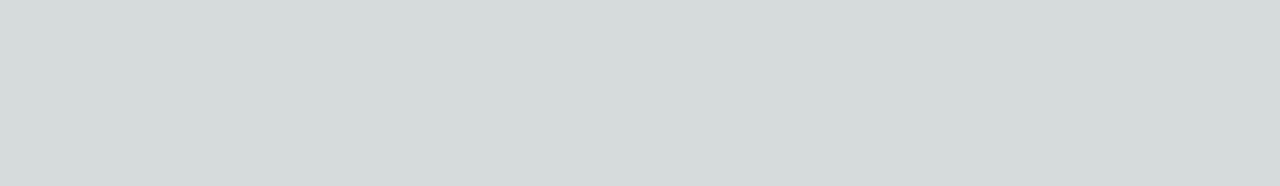
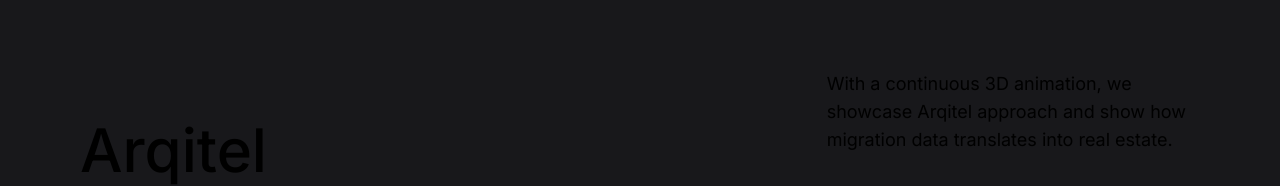
Before and after one commit to harshit-senpai/Refokus, a Next.js app: page / in a window 1280 px wide. Shown: the part 911-1097 px from the top of the page. Before the commit the page ends 821 px from the top, so only its background shows below. Built offline with nearby package versions, Linux system fonts and the light colour scheme.

Commit message:
products

```diff
--- a/app/page.tsx
+++ b/app/page.tsx
@@ -1,5 +1,6 @@
 import Navbar from "@/components/Navbar";
 import Work from "@/components/Work";
+import Products from "@/components/products/Products";
 import Strips from "@/components/strips/Strips";
 import Image from "next/image";
 import Link from "next/link";
@@ -10,6 +11,7 @@
       <Navbar />
       <Work />
       <Strips />
+      <Products />
     </div>
   );
 }
--- a/components/Button.tsx
+++ b/components/Button.tsx
@@ -1,9 +1,13 @@
 import { IoIosReturnRight } from "react-icons/io";
 
-const Button = () => {
+interface ButtonProps {
+  title?: string;
+}
+
+const Button = ({ title = "Get Started" }: ButtonProps) => {
   return (
-    <div className="min-w-40 px-4 py-2 rounded-full text-black bg-white flex items-center justify-between">
-      <span className="text-sm font-medium">Get Started</span>
+    <div className="max-w-40 min-w-40 px-4 py-2 rounded-full text-black bg-white flex items-center justify-between">
+      <span className="text-sm font-medium">{title}</span>
       <IoIosReturnRight />
     </div>
   );
--- a/components/Navbar.tsx
+++ b/components/Navbar.tsx
@@ -22,7 +22,10 @@
             >
               {index === 1 && (
                 <span
-                  style={{ boxShadow: "0 0 0.5em #00FF19" }}
+                  style={{
+                    boxShadow: "0 0 0.5em #00FF19",
+                    backgroundImage: "linear-gradient(90deg, #abffb3, #fff);",
+                  }}
                   className="bg-[#00FF19] inline-block w-1.5 h-1.5 rounded-full"
                 ></span>
               )}
--- /dev/null
+++ b/components/products/Product.tsx
@@ -0,0 +1,27 @@
+import Button from "../Button";
+
+interface ProductProps {
+  title: string;
+  description: string;
+  live: boolean;
+  caseStudy?: boolean;
+}
+
+const Product = ({ title, description, live, caseStudy }: ProductProps) => {
+  return (
+    <div className="w-full py-20 px-20">
+      <div className="max-w-[1440px] mx-auto flex items-center justify-between">
+        <h1 className="text-6xl font-medium capitalize">{title}</h1>
+        <div className="w-1/3">
+          <p className="mb-10 text-lg font-regular text-muted">{description}</p>
+          <div className="flex items-center gap-5">
+            <Button />
+            {caseStudy && <Button title="Case Study" />}
+          </div>
+        </div>
+      </div>
+    </div>
+  );
+};
+
+export default Product;
--- /dev/null
+++ b/components/products/Products.tsx
@@ -0,0 +1,20 @@
+import { products } from "@/constants";
+import Product from "./Product";
+
+const Products = () => {
+  return (
+    <div className="mt-20">
+      {products.map((product, index) => (
+        <Product
+          title={product.title}
+          key={index}
+          description={product.description}
+          live={product.live}
+          caseStudy={product.caseStudy}
+        />
+      ))}
+    </div>
+  );
+};
+
+export default Products;
--- a/constants/index.ts
+++ b/constants/index.ts
@@ -74,3 +74,55 @@
     number: 6,
   },
 ];
+
+export const products = [
+  {
+    title: "Arqitel",
+    description:
+      "With a continuous 3D animation, we showcase Arqitel approach and show how migration data translates into real estate.",
+    live: true,
+    caseStudy: false,
+  },
+  {
+    title: "Cula",
+    description:
+      "We immersed ourselves in a 3D world we created to explain how Cula's platform collects data from carbon removal processes and converts them into carbon credit certificates.",
+    live: true,
+    caseStudy: false,
+  },
+  {
+    title: "Layout Land",
+    description:
+      "An interactive learning game that can educate and entertain you on the basics of web layouts in Webflow.",
+    live: true,
+    caseStudy: false,
+  },
+  {
+    title: "TTR",
+    description:
+      "We've created an interactive site using generative AI to allow users to engage with our thinking about Ai, industry trends and design.",
+    live: true,
+    caseStudy: false,
+  },
+  {
+    title: "Maniv",
+    description:
+      "A global early-stage venture fund partnering with founders to advance cleaner, safer, and more sustainable movement of people and goods.",
+    live: true,
+    caseStudy: false,
+  },
+  {
+    title: "YIR 2022",
+    description:
+      "Our second year was filled with great events, exciting projects, awards and amazing people - so we made another showcaseStudy to celebrate.",
+    live: true,
+    caseStudy: false,
+  },
+  {
+    title: "Yahoo!",
+    description:
+      "We enhanced the New York Fashion Week, by creating a fully digital AR fashion experience for Yahoo and Maisie Wilen, featuring holographic 3D models and an integrated web shop.",
+    live: true,
+    caseStudy: true,
+  },
+];
```
